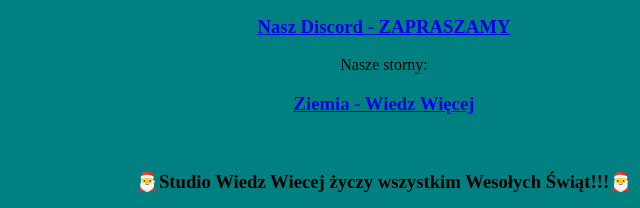
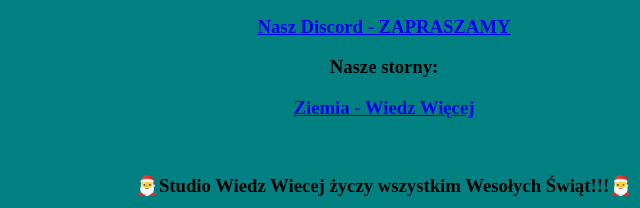
Before and after one commit to TheMatX7/WW-WiedzWiecej, a plain HTML site: page index.html in a window 1280 px wide. Shown: the part 1043-1251 px from the top of the page, 256-896 px from the left. Drawn offline with Linux system fonts and the light colour scheme.

Commit message:
Update index.html

```diff
--- a/index.html
+++ b/index.html
@@ -33,7 +33,7 @@ Każde skopiowanie zdjęcia oraz przypisanie go sobie jest zabronione!
 <h3></br>
 Nasz Discord - Zapraszamy</br>
 <h3><a href="https://discord.gg/CXUV36jZn9">Nasz Discord - ZAPRASZAMY</a></h3>
-Nasze storny:
+<h3>Nasze storny:</h3>
 <!--wstawic-->
 <h3><a href="#">Ziemia -  Wiedz Więcej</a></h3>
 </br><h3>🎅Studio Wiedz Wiecej życzy wszystkim Wesołych Świąt!!!🎅</h3>
```
